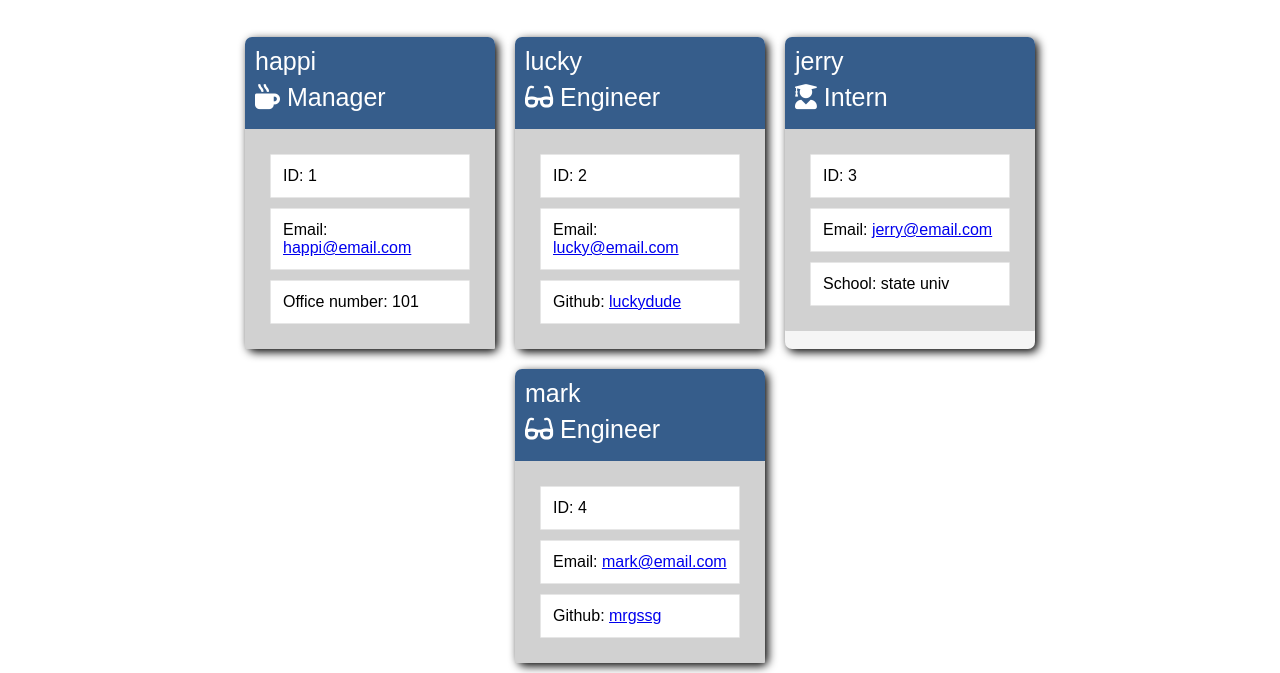
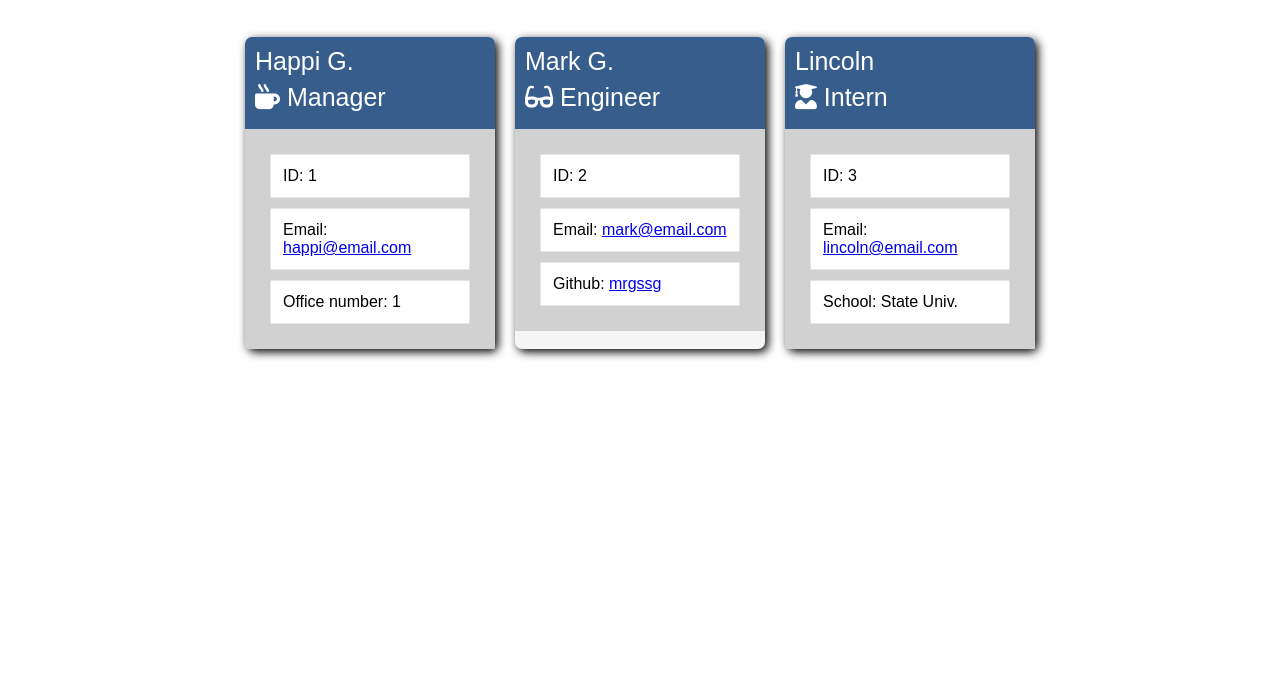
Before and after one commit to mrgssg/team-profile-gen10, a website: page index.html in a window 1280 px wide. Shown: the part 133-806 px from the top of the page. Drawn offline with Linux system fonts and the light colour scheme.

```diff
--- a/index.html
+++ b/index.html
@@ -15,7 +15,7 @@
                 <div class="cards">
                 <div class="card">
         <div class="card-title">
-            <div class="name">happi</div>
+            <div class="name">Happi G.</div>
             <div class="title"><i class="fa fa-mug-hot"></i> Manager</div>
         </div>
         <div class="card-content">
@@ -25,46 +25,16 @@
             <div class="card-element">
                 Email: <a href='mailto:happi@email.com'>happi@email.com</a>
         </div>
-            <div class="card-element">Office number: 101</div>
+            <div class="card-element">Office number: 1</div>
         </div>
         </div><div class="card">
         <div class="card-title">
-            <div class="name">lucky</div>
+            <div class="name">Mark G.</div>
             <div class="title"><i class="fa fa-glasses"></i> Engineer</div>
         </div>
         <div class="card-content">
             <div class="card-element">
                 ID: 2
-            </div>
-            <div class="card-element">
-                Email: <a href='mailto:lucky@email.com'>lucky@email.com</a>
-        </div>
-            <div class="card-element">
-            Github: <a href='https://github.com/luckydude' target='_blank'>luckydude</a>
-        </div>
-        </div>
-        </div><div class="card">
-        <div class="card-title">
-            <div class="name">jerry</div>
-            <div class="title"><i class="fa fa-user-graduate"></i> Intern</div>
-        </div>
-        <div class="card-content">
-            <div class="card-element">
-                ID: 3
-            </div>
-            <div class="card-element">
-                Email: <a href='mailto:jerry@email.com'>jerry@email.com</a>
-        </div>
-            <div class="card-element">School: state univ</div>
-        </div>
-        </div><div class="card">
-        <div class="card-title">
-            <div class="name">mark</div>
-            <div class="title"><i class="fa fa-glasses"></i> Engineer</div>
-        </div>
-        <div class="card-content">
-            <div class="card-element">
-                ID: 4
             </div>
             <div class="card-element">
                 Email: <a href='mailto:mark@email.com'>mark@email.com</a>
@@ -73,6 +43,20 @@
             Github: <a href='https://github.com/mrgssg' target='_blank'>mrgssg</a>
         </div>
         </div>
+        </div><div class="card">
+        <div class="card-title">
+            <div class="name">Lincoln</div>
+            <div class="title"><i class="fa fa-user-graduate"></i> Intern</div>
+        </div>
+        <div class="card-content">
+            <div class="card-element">
+                ID: 3
+            </div>
+            <div class="card-element">
+                Email: <a href='mailto:lincoln@email.com'>lincoln@email.com</a>
+        </div>
+            <div class="card-element">School: State Univ.</div>
+        </div>
         </div>
                 </div>
                 <div class="col"></div>
```
Also changed, not shown: README.md.
